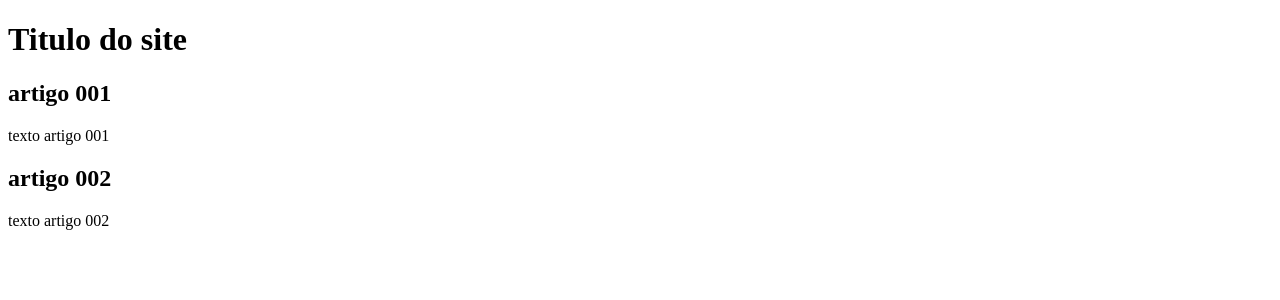
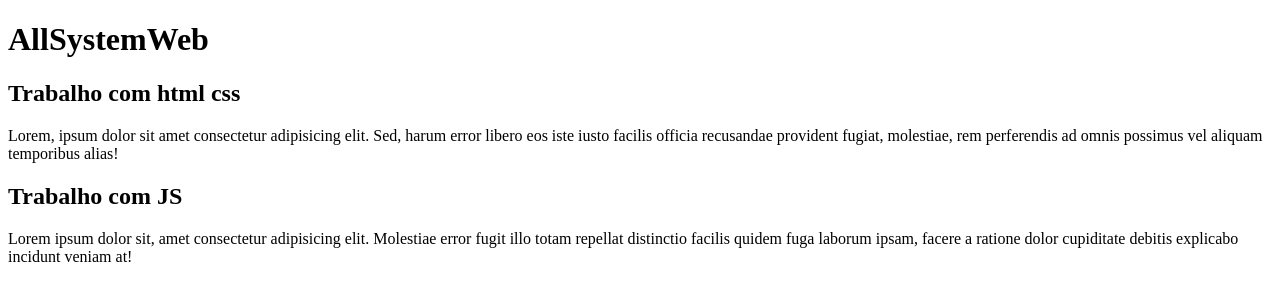
Before and after one commit to webertmaciel/projeto-site, a plain HTML site: page index.html in a window 1280 px wide. Drawn offline with Linux system fonts and the light colour scheme.

Commit message:
comecei a escrever o conteudo

```diff
--- a/index.html
+++ b/index.html
@@ -9,15 +9,15 @@
 <body>
     <main>
         <header>
-            <h1>Titulo do site</h1>
+            <h1>AllSystemWeb</h1>
         </header>
         <article>
-            <h2>artigo 001</h2>
-            <p>texto artigo 001</p>
+            <h2>Trabalho com html css</h2>
+            <p>Lorem, ipsum dolor sit amet consectetur adipisicing elit. Sed, harum error libero eos iste iusto facilis officia recusandae provident fugiat, molestiae, rem perferendis ad omnis possimus vel aliquam temporibus alias!</p>
         </article>
         <article>
-            <h2>artigo 002</h2>
-            <p>texto artigo 002</p>
+            <h2>Trabalho com JS</h2>
+            <p>Lorem ipsum dolor sit, amet consectetur adipisicing elit. Molestiae error fugit illo totam repellat distinctio facilis quidem fuga laborum ipsam, facere a ratione dolor cupiditate debitis explicabo incidunt veniam at!</p>
         </article>
     </main>
 </body>
```
